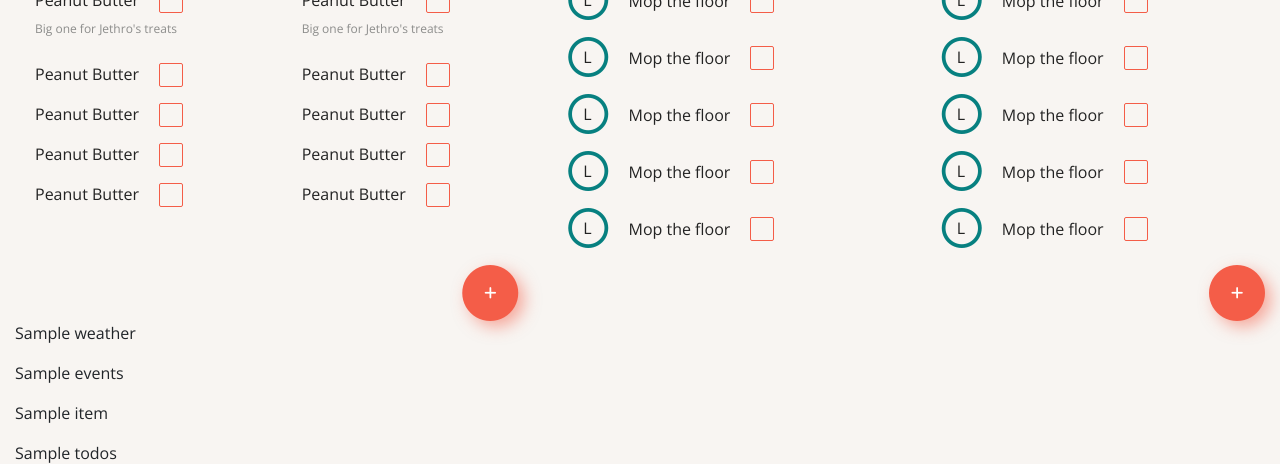
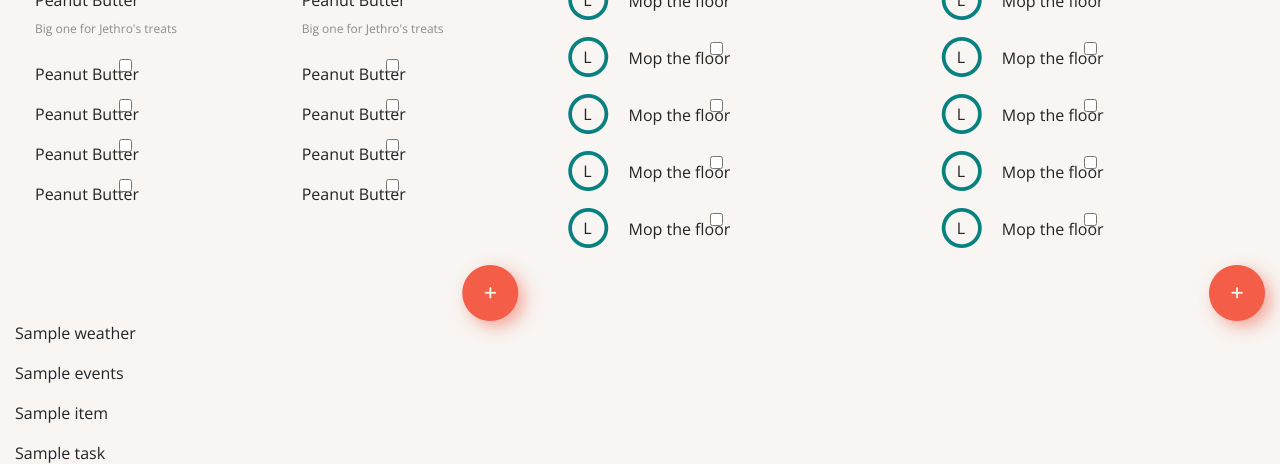
Before and after one commit to MissMeg/home-automation-app, a Flask app: template templates/index.html in a window 1280 px wide. Shown: the part 336-801 px from the top of the page. Run offline with Flask 2, Linux system fonts and the light colour scheme; the template is opened without the code that fills it: most values are stand-ins (such as "Sample title", 1, 10 or a date in 2020); some libraries are stand-ins or nearby versions.

Commit message:
added add grocery and todo working

```diff
--- a/app.py
+++ b/app.py
@@ -27,15 +27,23 @@ def index():
     groceries = grocery.Glist.get_all()
     print(groceries)
     for item in groceries:
-        print(item)
-    print(tasks)
+        print(item.title)
+    for task in tasks:
+        print(task.title)
     return render_template('index.html', weather=get_weather, events=get_events, groceries=groceries, todos=tasks)
 
 @app.route('/save-grocery-item', methods=['GET', 'POST'])
 def save_grocery():
     data = request.form.to_dict()
-    print(data['item'])
+    print(data)
     grocery.Glist.create_item(data['item'], data['description'])
+    return redirect(url_for('index'))
+
+@app.route('/save-todo-item', methods=['GET', 'POST'])
+def save_todo():
+    data = request.form.to_dict()
+    print(data)
+    todos.Todos.create_todo(data['title'], data['location'])
     return redirect(url_for('index'))
 
 
--- a/grocery.py
+++ b/grocery.py
@@ -2,7 +2,6 @@
 from peewee import *
 
 
-# todo: setup ability to read (get all) items from db
 # todo: setup ability to update items in db
 # todo: setup ability to delete items in db
 
@@ -24,7 +23,7 @@ class Glist(Model):
 
     @classmethod
     def get_all(cls):
-        return cls.select(cls.title, cls.description).order_by(cls.description.desc())
+        return cls.select().order_by(cls.title.desc())
 
 
 def initialize():
--- a/static/styles/app.css
+++ b/static/styles/app.css
@@ -135,7 +135,7 @@ Grocery & Todo Styles
     margin-top: 1rem;
 }
 
-#todo [type="checkbox"], #grocery [type="checkbox"] {
+/* #todo [type="checkbox"], #grocery [type="checkbox"] {
     margin-top: .55rem;
     margin-left: 1.25rem;
     -webkit-appearance: none;
@@ -149,13 +149,13 @@ Grocery & Todo Styles
     height: 24px;
     width: 24px;
 }
-
-#todo [type="checkbox"]:checked {
+*/
+/* #todo [type="checkbox"]:checked {
     content: '\2713';
     display: block;
     text-align: center;
-    color: var(--orange-red);
-}
+    color: var(--green-blue);
+} */
 
 #todo form, #grocery form {
     width: 100%;
--- a/templates/index.html
+++ b/templates/index.html
@@ -289,7 +289,7 @@
                                     </button>
                                 </div>
                                 <div class="modal-body">
-                                    <form method="POST">
+                                    <form action="{{ url_for('save_todo') }}" method="POST">
                                         <div class="form-group">
                                             <label for="todoTitle">Todo Title</label>
                                             <input type="text" class="form-control" id="todoTitle" name="title">
@@ -303,6 +303,7 @@
                                                 <option>Basement</option>
                                                 <option>Office</option>
                                                 <option>Bedroom</option>
+                                                <option>Outside</option>
                                             </select>
                                         </div>
                                         <button type="submit" class="btn">Submit</button>
@@ -319,9 +320,11 @@
             <p>{{ weather }}</p>
             <p>{{ events }}</p>
             {% for item in groceries %}
-                <p>{{ item }}</p>
+                <p>{{ item.title }}</p>
             {% endfor %}
-            <p>{{ todos }}</p>
+            {% for task in todos %}
+                <p>{{ task.title }}</p>
+            {% endfor %}
         </div>
 
         <!--Bootstrap-->
--- a/todos.py
+++ b/todos.py
@@ -31,4 +31,4 @@ def initialize():
 
 if __name__ == '__main__':
     initialize()
-    Todos.create_todo('Walk the dog', 'O')
+    Todos.create_todo('Walk the dog', 'Outside')
```
Also changed, not shown: todos.db.
